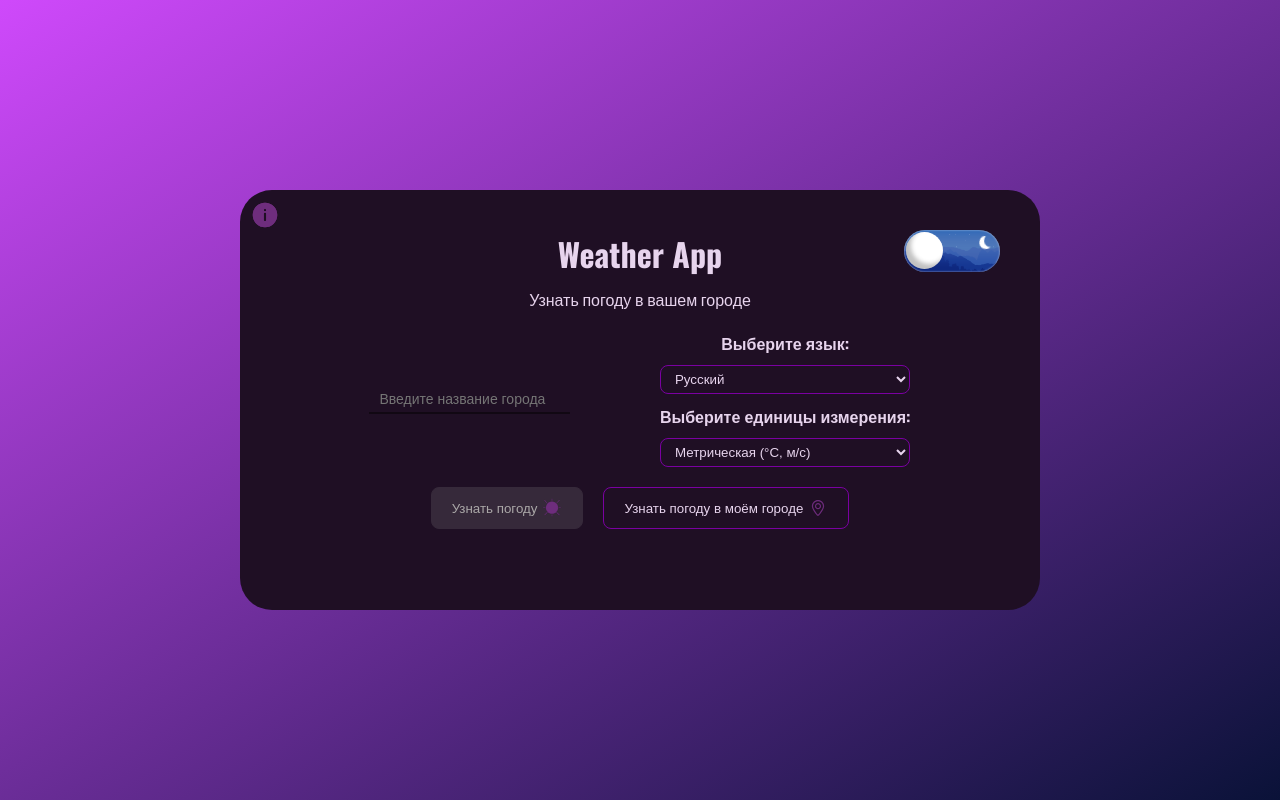
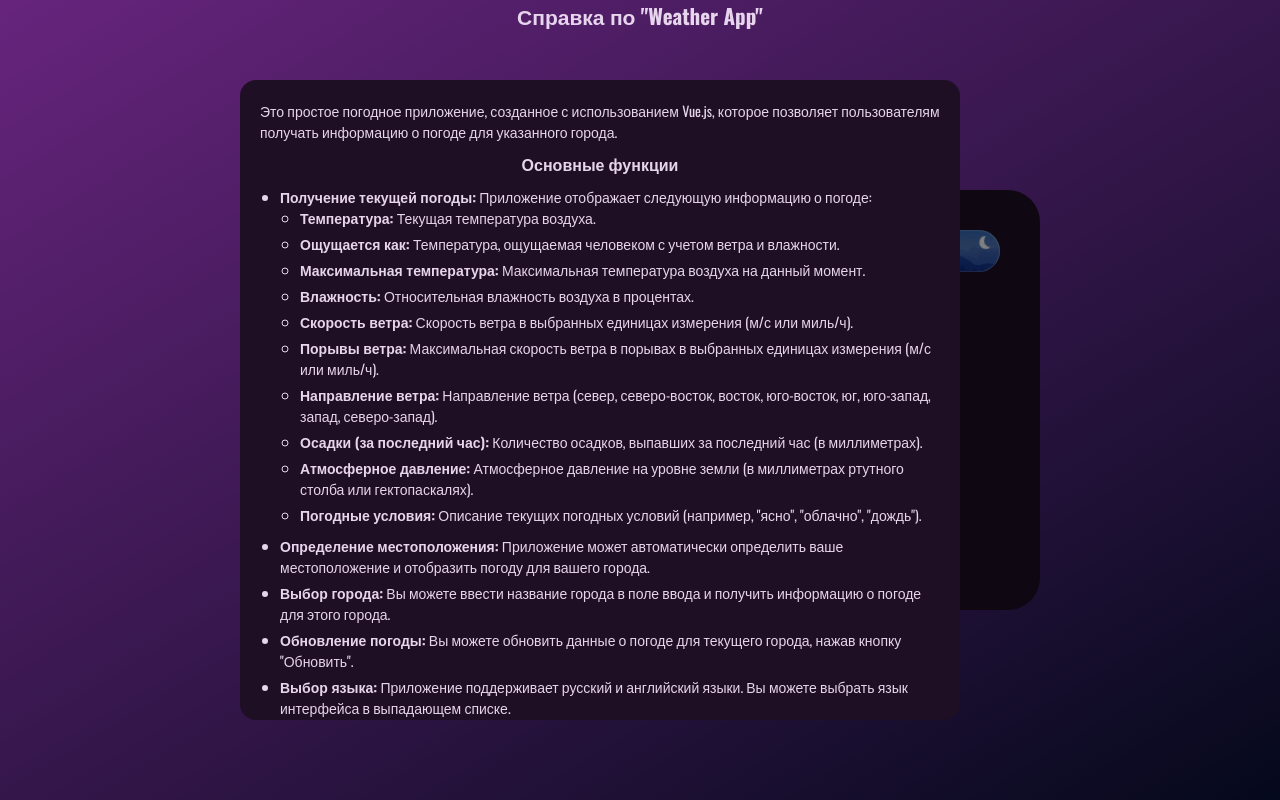
Before and after one commit to 7Hunter7/Weather_App, a Vue app: page / in a window 1280 px wide. Both pictures are taken after a click on the element 265 px from the left and 217 px from the top of the page. Built offline with nearby package versions, Linux system fonts and the light colour scheme.

Commit message:
Updated 'App.vue' - Returned ref 'showHelp'

```diff
--- a/src/App.vue
+++ b/src/App.vue
@@ -34,10 +34,8 @@
         </g>
       </svg>
     </div>
-    <!-- Диалог справки -->
-    <HelpDialog v-if="showHelp" @close="showHelp = false">
-      <div v-html="helpContent"></div>
-    </HelpDialog>
+    <!-- Справка -->
+    <HelpDialog v-if="showHelp" @close="showHelp = false" />
 
     <div class="wrapper__header">
       <h1>{{ $t('appTitle') }}</h1>
@@ -101,6 +99,7 @@ const city = ref('')
 const cityName = computed(() => '«' + city.value + '»')
 const language = ref('ru')
 const units = ref('metric')
+const showHelp = ref(false)
 const notification = ref({
   message: '',
   type: '',
```
